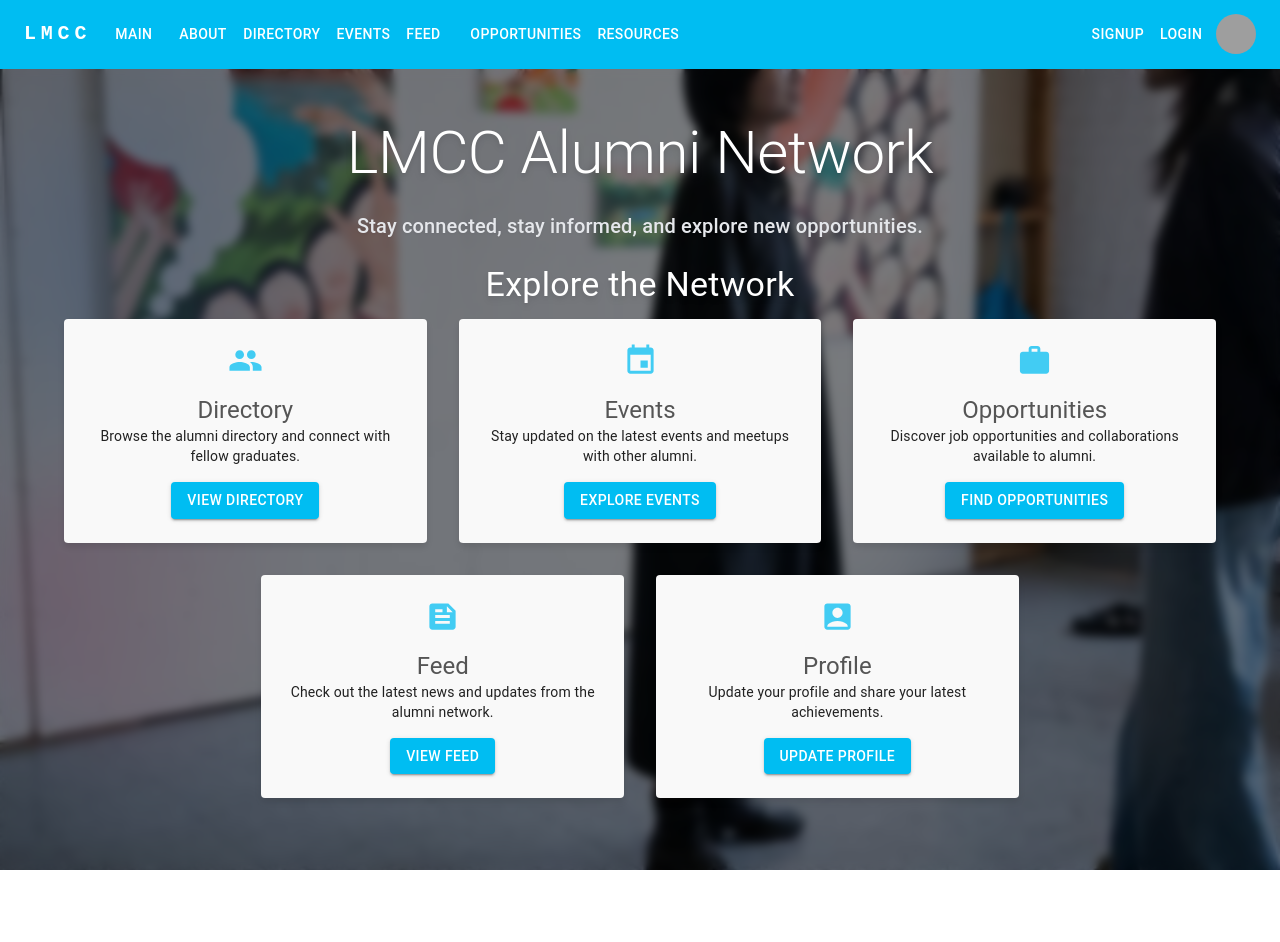
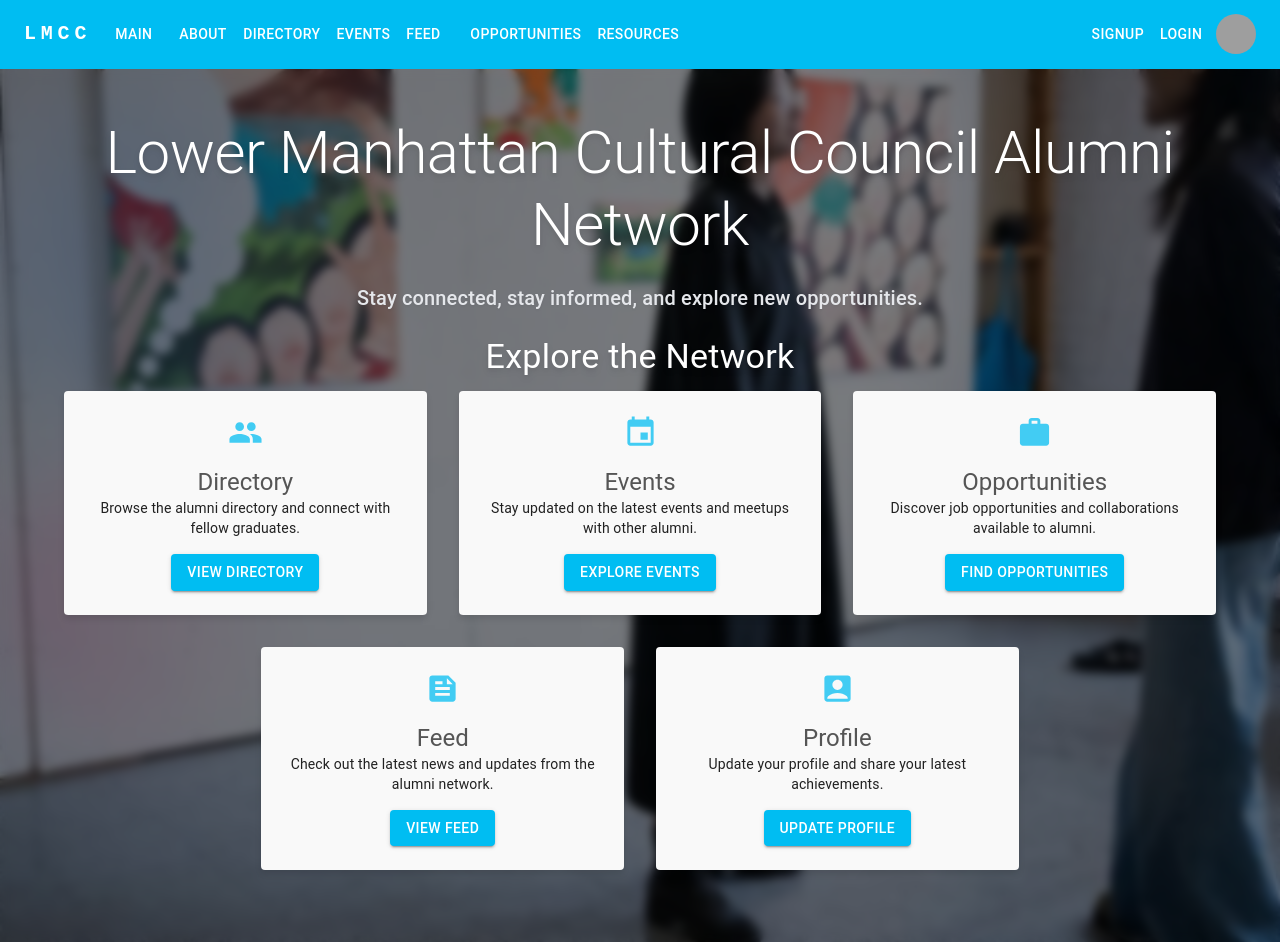
Before and after one commit to elipaulman/Alumni_Network_Platform, a React (Create React App) app in the folder front-end/: page / in a window 1280 px wide. Before the commit the page ends 870 px from the top, so only its background shows below. Built offline with nearby package versions, Linux system fonts and the light colour scheme; grey boxes are pictures that could not be loaded.

Commit message:
Changes with UI for main page.

```diff
--- a/front-end/src/pages/Main.jsx
+++ b/front-end/src/pages/Main.jsx
@@ -61,7 +61,7 @@
             gutterBottom
             className="text-4xl md:text-6xl font-bold text-white drop-shadow-md"
           >
-            LMCC Alumni Network
+            Lower Manhattan Cultural Council Alumni Network
           </Typography>
           <Typography
             variant="h6"
```
